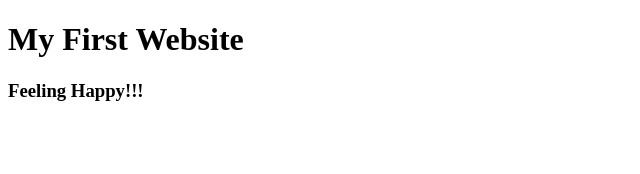
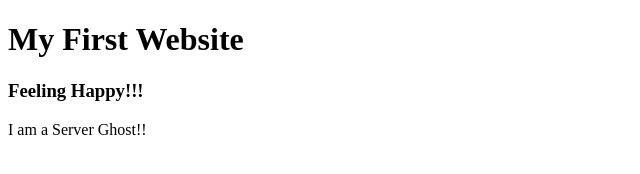
Before and after one commit to akram9704/My_First_Website, a plain HTML site: page index.html in a window 1280 px wide. Shown: the whole page, without its empty margins (0-640 px from the left). Drawn offline with Linux system fonts and the light colour scheme.

Commit message:
Learning to push

```diff
--- a/index.html
+++ b/index.html
@@ -9,5 +9,6 @@
 <body>
     <h1>My First Website</h1>
     <h3>Feeling Happy!!!</h3>
+    <p>I am a Server Ghost!!</p>
 </body>
 </html>
```
